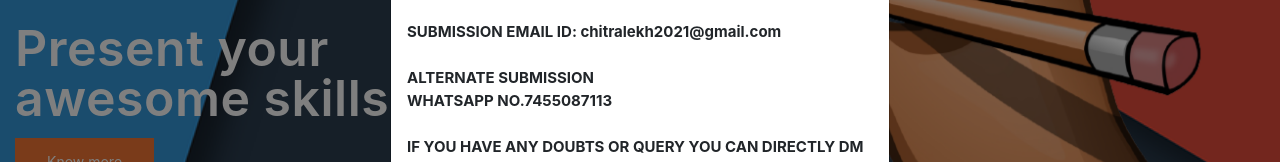
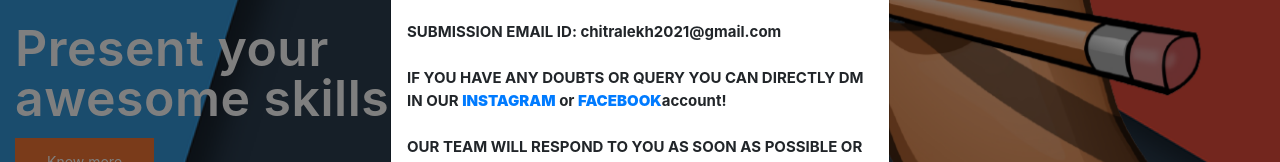
Before and after one commit to Chitralekh-Club/chitralekh, a website: page main.html in a window 1280 px wide. Shown: the part 134-296 px from the top of the page. Drawn offline with nearby package versions, Linux system fonts and the light colour scheme.

Commit message:
Update main.html

```diff
--- a/main.html
+++ b/main.html
@@ -1016,7 +1016,7 @@ a:hover{
             <div class="modal-body">
 				<p>Participate and Register in competition and get your reward!</p><br>
 		    <p><strong>SUBMISSION EMAIL ID: chitralekh2021@gmail.com</strong></p><br>
-		    <p><strong>ALTERNATE SUBMISSION<br> WHATSAPP NO.7455087113 </strong></p><br>
+
 		      <p><strong>IF YOU HAVE ANY DOUBTS OR QUERY YOU CAN DIRECTLY DM IN OUR  <strong> <a href="https://www.instagram.com/chitralekh_/">INSTAGRAM</a></strong>  or  <strong> <a href="https://www.facebook.com/chitralekh.club">FACEBOOK</a></strong>account!</strong></p><br>
                 <p><strong>OUR TEAM WILL RESPOND TO YOU AS SOON AS POSSIBLE OR YOU CAN SEE IN OUR <a href="2021.html#panel">FAQ</a>.</strong></p>
 		     <div class="bs-example">
```
